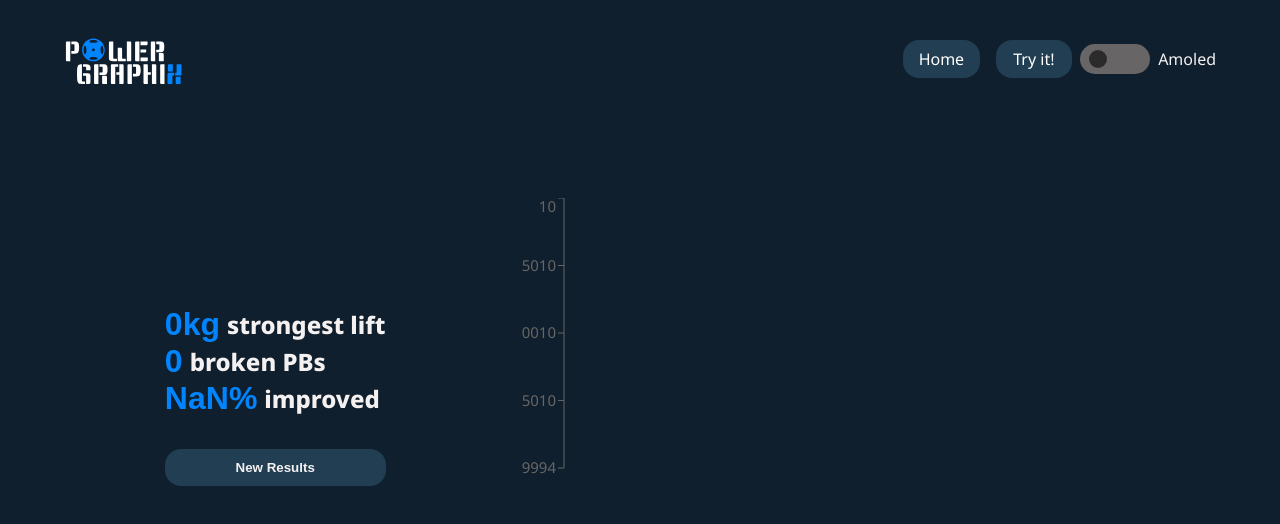
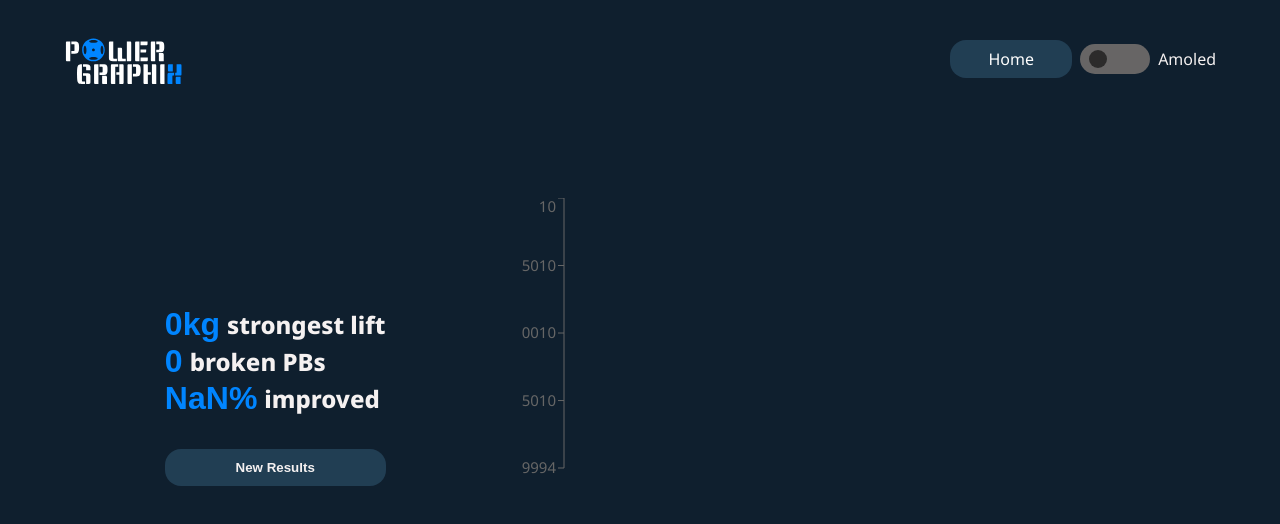
Before and after one commit to AtanasovCode/lift-log, a React (Vite) app: page /strength-result in a window 1280 px wide. Shown: the top 524 px of the page. Built offline with nearby package versions, Linux system fonts and the light colour scheme; a web font is replaced by a local one.

Commit message:
removed try it button from nav

```diff
--- a/src/components/Nav.jsx
+++ b/src/components/Nav.jsx
@@ -49,9 +49,6 @@ const Nav = () => {
                 </NavLogoContainer>
                 <NavLink to="/">
                     Home
-                </NavLink>
-                <NavLink to="/get-stats">
-                    Try it!
                 </NavLink>
                 <ToggleContainer>
                     <Toggle />
```
